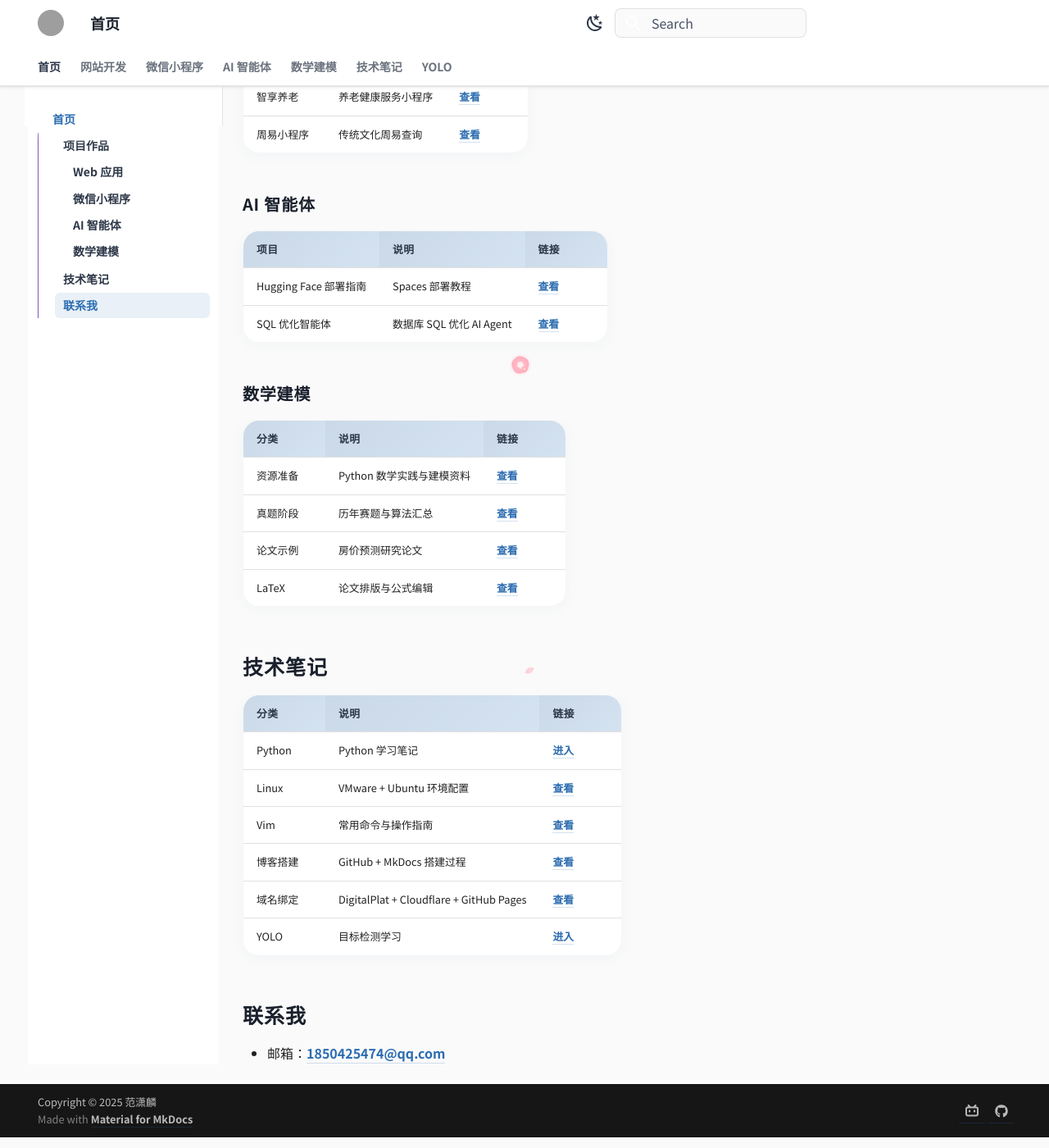
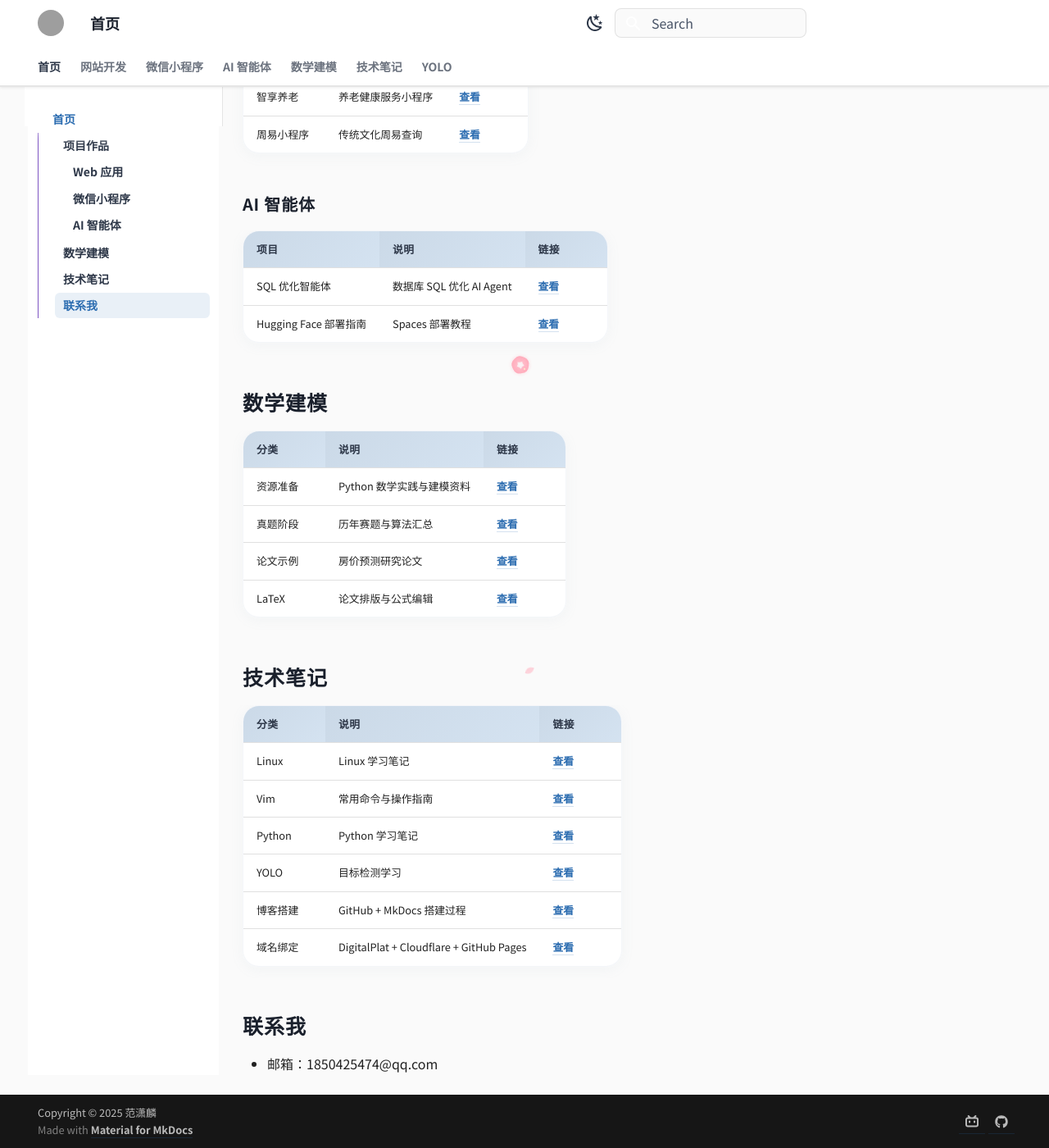
Before and after one commit to hong-red/hong-red.github.io, an MkDocs documentation site: the page built from docs/index.md, in a window 1280 px wide and 1400 px high, scrolled down 630 px. Shown: the whole window at 82% size. Built offline with MkDocs 1.6.1 and Material for MkDocs 9.7.7, drawn with Linux system fonts in a browser that asks for light colours; comment, search, counter and statistics services are not loaded; grey boxes are pictures that could not be loaded.

Commit message:
首页格式恢复为最初 Markdown 表格模板

```diff
--- a/docs/index.md
+++ b/docs/index.md
@@ -8,44 +8,44 @@
 
 | 项目 | 说明 | 链接 |
 |------|------|------|
-| 文明回响 | 传统文化 AI 互动平台 | [查看](WEB/project_blog/) |
-| 劳动维权助手 | 劳动者维权辅助工具 | [查看](WEB/labor-rights-helper/) |
-| 小世界记忆 | AI 情感陪伴应用 | [查看](WEB/memory-ai-companion/) |
+| 文明回响 | 传统文化 AI 互动平台 | [查看](./WEB/project_blog.md) |
+| 劳动维权助手 | 劳动者维权辅助工具 | [查看](./WEB/labor-rights-helper.md) |
+| 小世界记忆 | AI 情感陪伴应用 | [查看](./WEB/memory-ai-companion.md) |
 
 ### 微信小程序
 
 | 项目 | 说明 | 链接 |
 |------|------|------|
-| 智享养老 | 养老健康服务小程序 | [查看](MINAPP/blog-article/) |
-| 周易小程序 | 传统文化周易查询 | [查看](MINAPP/zhouyi-miniapp/) |
+| 智享养老 | 养老健康服务小程序 | [查看](./MINAPP/blog-article.md) |
+| 周易小程序 | 传统文化周易查询 | [查看](./MINAPP/zhouyi-miniapp.md) |
 
 ### AI 智能体
 
 | 项目 | 说明 | 链接 |
 |------|------|------|
-| Hugging Face 部署指南 | Spaces 部署教程 | [查看](AIAGENT/huggingface-deploy-guide/) |
-| SQL 优化智能体 | 数据库 SQL 优化 AI Agent | [查看](AIAGENT/sql-optimization-agent/) |
+| SQL 优化智能体 | 数据库 SQL 优化 AI Agent | [查看](./AIAGENT/sql-optimization-agent.md) |
+| Hugging Face 部署指南 | Spaces 部署教程 | [查看](./AIAGENT/huggingface-deploy-guide.md) |
 
-### 数学建模
+## 数学建模
 
 | 分类 | 说明 | 链接 |
 |------|------|------|
-| 资源准备 | Python 数学实践与建模资料 | [查看](mathbuild/a/) |
-| 真题阶段 | 历年赛题与算法汇总 | [查看](mathbuild/b/) |
-| 论文示例 | 房价预测研究论文 | [查看](mathbuild/example/) |
-| LaTeX | 论文排版与公式编辑 | [查看](mathbuild/LATEX/LaTeX/) |
+| 资源准备 | Python 数学实践与建模资料 | [查看](./mathbuild/a.md) |
+| 真题阶段 | 历年赛题与算法汇总 | [查看](./mathbuild/b.md) |
+| 论文示例 | 房价预测研究论文 | [查看](./mathbuild/example.md) |
+| LaTeX | 论文排版与公式编辑 | [查看](./mathbuild/LATEX/LaTeX.md) |
 
 ## 技术笔记
 
 | 分类 | 说明 | 链接 |
 |------|------|------|
-| Python | Python 学习笔记 | [进入](TECH/python/python/) |
-| Linux | VMware + Ubuntu 环境配置 | [查看](TECH/LINUX/create/) |
-| Vim | 常用命令与操作指南 | [查看](TECH/LINUX/vim/) |
-| 博客搭建 | GitHub + MkDocs 搭建过程 | [查看](TECH/BLOG/create/) |
-| 域名绑定 | DigitalPlat + Cloudflare + GitHub Pages | [查看](TECH/BLOG/domain-setup/) |
-| YOLO | 目标检测学习 | [进入](YOLO/) |
+| Linux | Linux 学习笔记 | [查看](./TECH/LINUX/create.md) |
+| Vim | 常用命令与操作指南 | [查看](./TECH/LINUX/vim.md) |
+| Python | Python 学习笔记 | [查看](./TECH/python/python.md) |
+| YOLO | 目标检测学习 | [查看](./YOLO/index.md) |
+| 博客搭建 | GitHub + MkDocs 搭建过程 | [查看](./TECH/BLOG/create.md) |
+| 域名绑定 | DigitalPlat + Cloudflare + GitHub Pages | [查看](./TECH/BLOG/domain-setup.md) |
 
 ## 联系我
 
-- 邮箱：[1850425474@qq.com](mailto:1850425474@qq.com)
+- 邮箱：1850425474@qq.com
```
Also changed, not shown: other parts of docs/index.md (+1 -1 lines).
